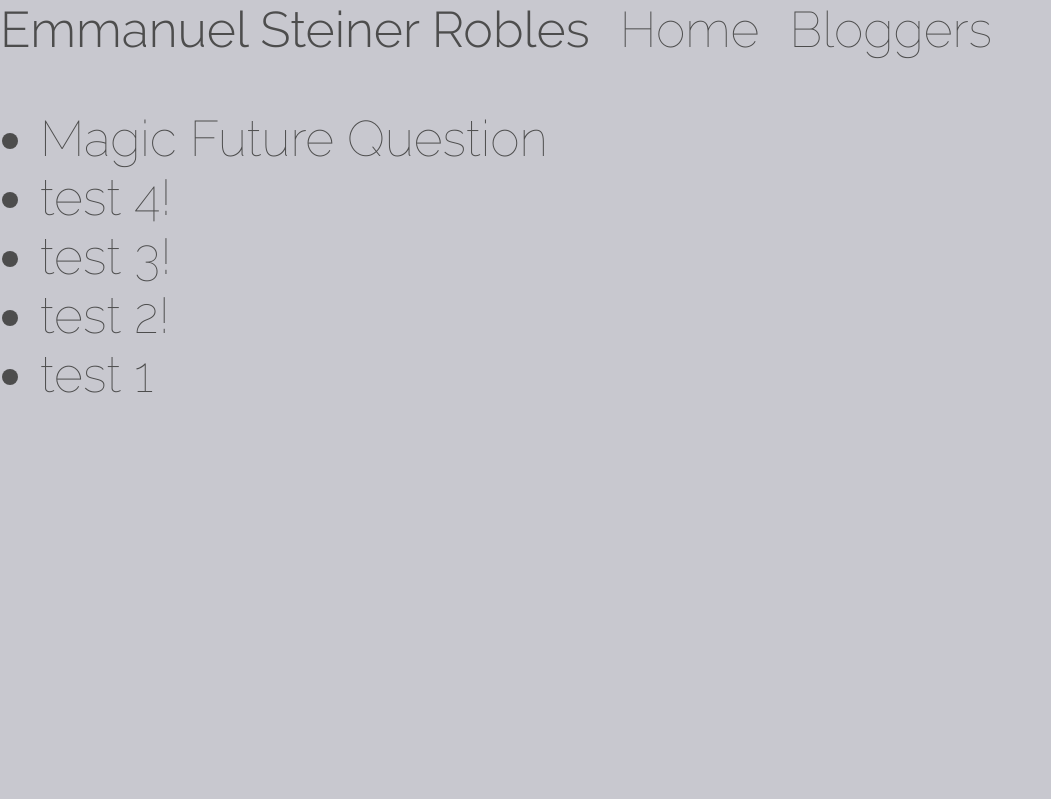
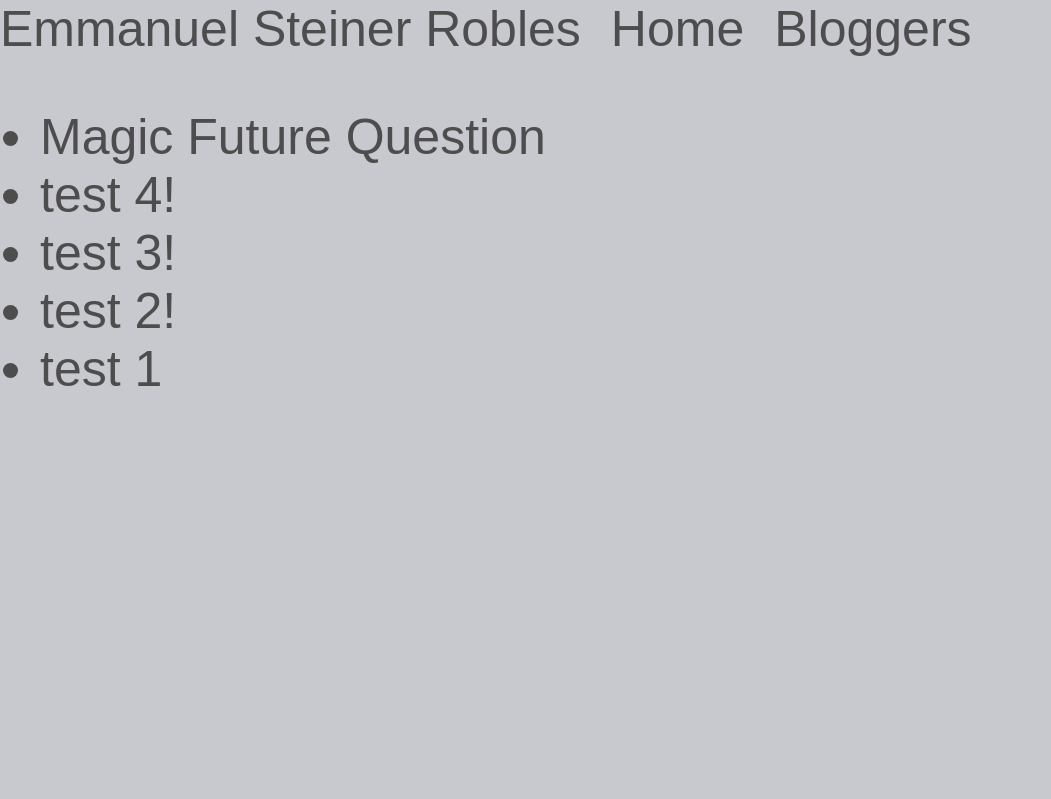
Before and after one commit to MrDoomBringer/TGView, a Django app: page /polls/ in a window 1280 px wide. Shown: the top 799 px of the page, without its empty margins (0-1051 px from the left). Before the commit the page ends 393 px from the top, so only its background shows below. Run offline with Django 3.2, Linux system fonts and the light colour scheme; data comes from the database, SQL or seed files in the repository.

Commit message:
Get rid of funny shipping font with repo

```diff
--- a/tgview_site/polls/static/polls/style.css
+++ b/tgview_site/polls/static/polls/style.css
@@ -1,123 +1,3 @@
-@font-face {
-	font-family: 'Raleway';
-	src: local('Raleway'), url('./fonts/Raleway regular.ttf') format("truetype");
-	font-weight: normal;
-	font-style: normal;
-}
-@font-face {
-	font-family: 'Raleway';
-	src: local('Raleway'), url('./fonts/Raleway italic.ttf') format("truetype");
-	font-weight: normal;
-	font-style: italic;
-}
-@font-face {
-	font-family: 'Raleway';
-	src: local('Raleway'), url('./fonts/Raleway 100.ttf') format("truetype");
-	font-weight: 100;
-	font-style: normal;
-}
-@font-face {
-	font-family: 'Raleway';
-	src: local('Raleway'), url('./fonts/Raleway 100italic.ttf') format("truetype");
-	font-weight: 100;
-	font-style: italic;
-}
-@font-face {
-	font-family: 'Raleway';
-	src: local('Raleway'), url('./fonts/Raleway 200.ttf') format("truetype");
-	font-weight: 200;
-	font-style: normal;
-}
-@font-face {
-	font-family: 'Raleway';
-	src: local('Raleway'), url('./fonts/Raleway 200italic.ttf') format("truetype");
-	font-weight: 200;
-	font-style: italic;
-}
-@font-face {
-	font-family: 'Raleway';
-	src: local('Raleway'), url('./fonts/Raleway 300.ttf') format("truetype");
-	font-weight: 300;
-	font-style: normal;
-}
-@font-face {
-	font-family: 'Raleway';
-	src: local('Raleway'), url('./fonts/Raleway 300italic.ttf') format("truetype");
-	font-weight: 300;
-	font-style: italic;
-}
-@font-face {
-	font-family: 'Raleway';
-	src: local('Raleway'), url('./fonts/Raleway 400.ttf') format("truetype");
-	font-weight: 400;
-	font-style: normal;
-}
-@font-face {
-	font-family: 'Raleway';
-	src: local('Raleway'), url('./fonts/Raleway 400italic.ttf') format("truetype");
-	font-weight: 400;
-	font-style: italic;
-}
-@font-face {
-	font-family: 'Raleway';
-	src: local('Raleway'), url('./fonts/Raleway 500.ttf') format("truetype");
-	font-weight: 500;
-	font-style: normal;
-}
-@font-face {
-	font-family: 'Raleway';
-	src: local('Raleway'), url('./fonts/Raleway 500italic.ttf') format("truetype");
-	font-weight: 500;
-	font-style: italic;
-}
-@font-face {
-	font-family: 'Raleway';
-	src: local('Raleway'), url('./fonts/Raleway 600.ttf') format("truetype");
-	font-weight: 600;
-	font-style: normal;
-}
-@font-face {
-	font-family: 'Raleway';
-	src: local('Raleway'), url('./fonts/Raleway 600italic.ttf') format("truetype");
-	font-weight: 600;
-	font-style: italic;
-}
-@font-face {
-	font-family: 'Raleway';
-	src: local('Raleway'), url('./fonts/Raleway 700.ttf') format("truetype");
-	font-weight: 700;
-	font-style: normal;
-}
-@font-face {
-	font-family: 'Raleway';
-	src: local('Raleway'), url('./fonts/Raleway 700italic.ttf') format("truetype");
-	font-weight: 700;
-	font-style: italic;
-}
-@font-face {
-	font-family: 'Raleway';
-	src: local('Raleway'), url('./fonts/Raleway 800.ttf') format("truetype");
-	font-weight: 800;
-	font-style: normal;
-}
-@font-face {
-	font-family: 'Raleway';
-	src: local('Raleway'), url('./fonts/Raleway 800italic.ttf') format("truetype");
-	font-weight: 800;
-	font-style: italic;
-}
-@font-face {
-	font-family: 'Raleway';
-	src: local('Raleway'), url('./fonts/Raleway 900.ttf') format("truetype");
-	font-weight: 900;
-	font-style: normal;
-}
-@font-face {
-	font-family: 'Raleway';
-	src: local('Raleway'), url('./fonts/Raleway 900italic.ttf') format("truetype");
-	font-weight: 900;
-	font-style: italic;
-}
 a {
 	color: inherit;
 	text-decoration: inherit;
@@ -125,21 +5,23 @@ a {
 
 html {
 	height: 100%;
+	scroll-behavior: smooth;
 }
 body {
 	background: #C8C8CF;
-	height: 100%;
-	font-family: Raleway;
+	height: 10000px;
+	font-family: 'Raleway', sans-serif;
 	font-weight: 100;
 	font-size: 50px;
 	color: #4D4D4D;
 	margin:0;
 }
 
+body::-webkit-scrollbar {
+	display: none;
+}
 b{
-	font-family: Raleway;
-	font-size: 150px;
-	font-weight: 100;
+	font-weight: 800;
 }
 .emm-name {
 	font-weight: 300;
```
Also changed, not shown: other parts of tgview_site/polls/static/polls/style.css (+134 -0 lines), tgview_site/polls/static/polls/fonts/Raleway 100.ttf (deleted), tgview_site/polls/static/polls/fonts/Raleway 100italic.ttf (deleted), tgview_site/polls/static/polls/fonts/Raleway 200.ttf (deleted), tgview_site/polls/static/polls/fonts/Raleway 200italic.ttf (deleted), tgview_site/polls/static/polls/fonts/Raleway 300.ttf (deleted), tgview_site/polls/static/polls/fonts/Raleway 300italic.ttf (deleted), tgview_site/polls/static/polls/fonts/Raleway 500.ttf (deleted), tgview_site/polls/static/polls/fonts/Raleway 500italic.ttf (deleted), tgview_site/polls/static/polls/fonts/Raleway 600.ttf (deleted), tgview_site/polls/static/polls/fonts/Raleway 600italic.ttf (deleted), tgview_site/polls/static/polls/fonts/Raleway 700.ttf (deleted), tgview_site/polls/static/polls/fonts/Raleway 700italic.ttf (deleted), tgview_site/polls/static/polls/fonts/Raleway 800.ttf (deleted), 5 more files.
